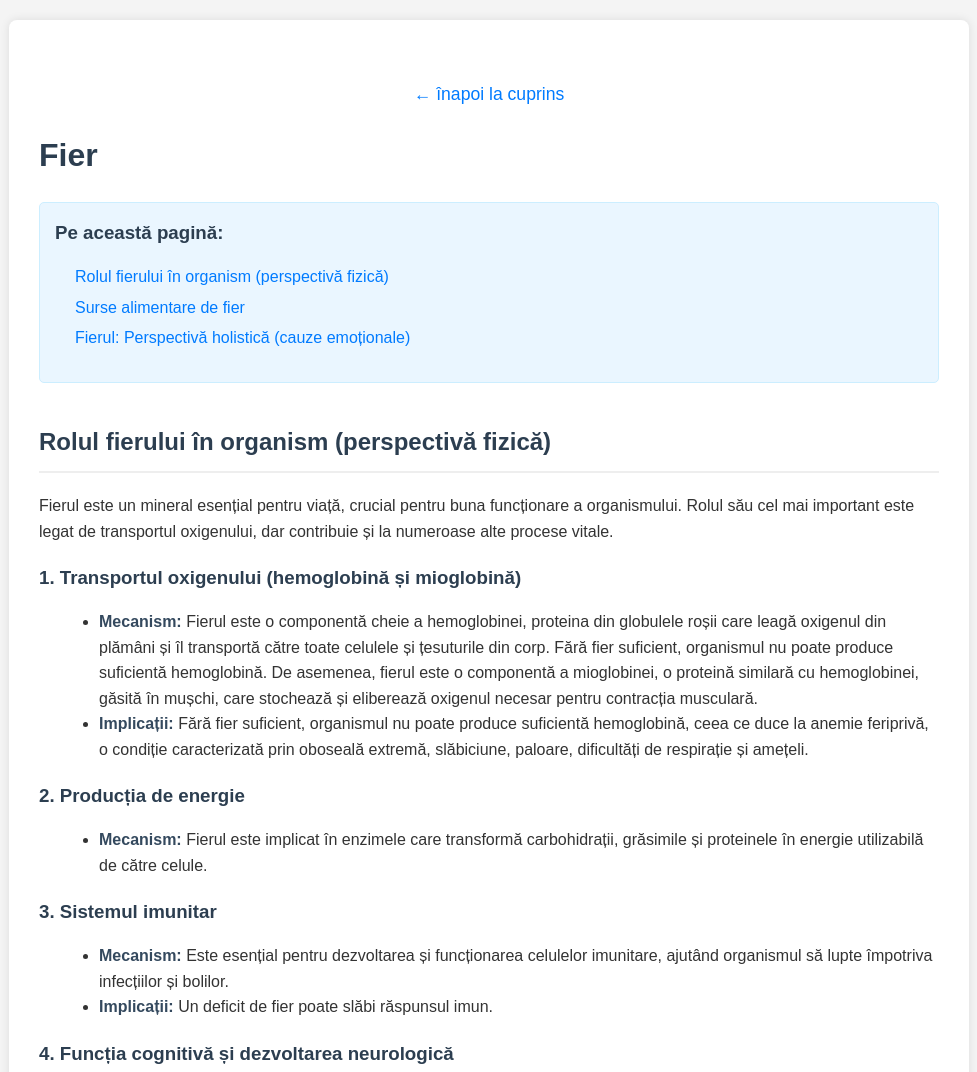
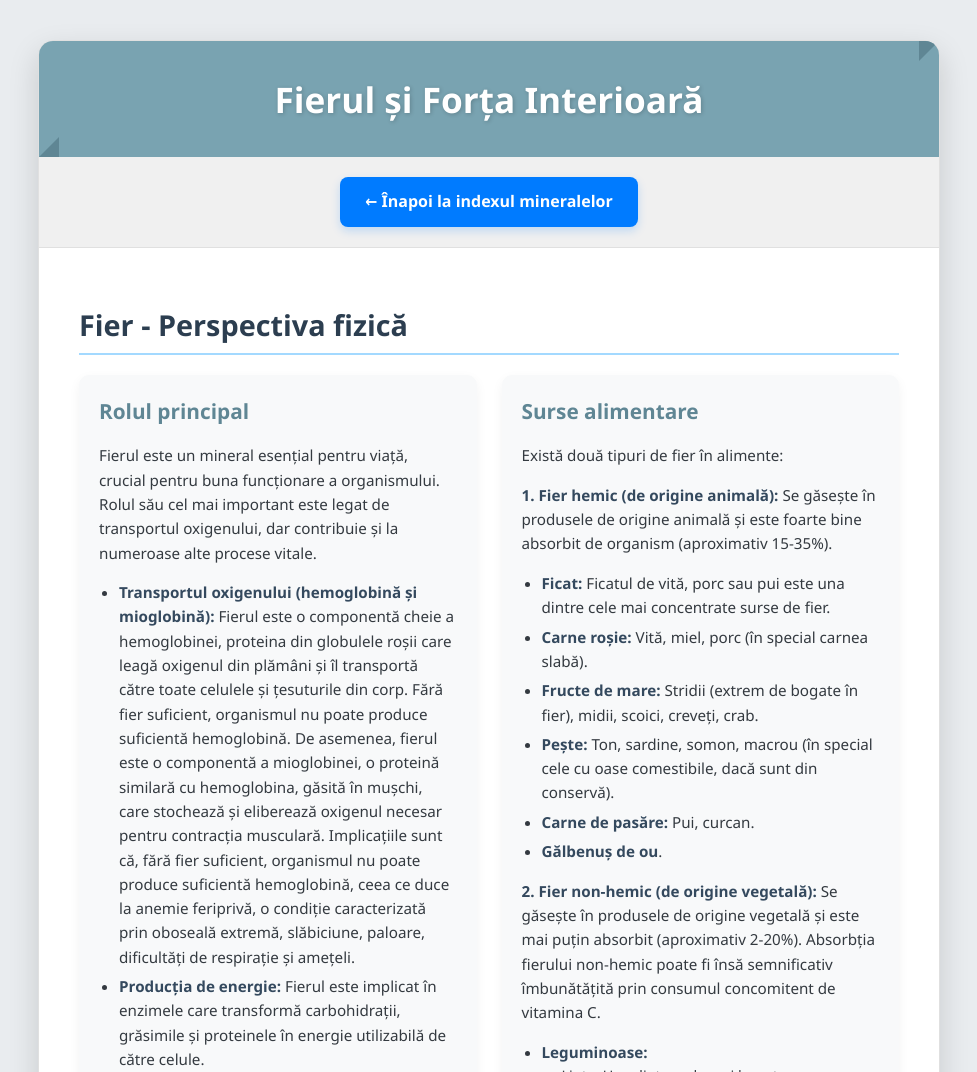
Before and after one commit to Roro44G1/nutrienti, a plain HTML site: page fier.html in a window 1280 px wide. Shown: the top 1072 px of the page, without its empty margins (151-1128 px from the left). Drawn offline with Linux system fonts and the light colour scheme.

Commit message:
Update fier.html

```diff
--- a/fier.html
+++ b/fier.html
@@ -3,150 +3,235 @@
 <head>
     <meta charset="UTF-8">
     <meta name="viewport" content="width=device-width, initial-scale=1.0">
-    <title>Fier - Ghid Minerale</title>
+    <title>Fierul și Forța Interioară</title>
     <style>
         body {
-            font-family: Arial, sans-serif;
+            font-family: 'Segoe UI', Tahoma, Geneva, Verdana, sans-serif;
             line-height: 1.6;
-            margin: 20px;
-            background-color: #f4f4f4;
-            color: #333;
+            margin: 0;
+            background-color: #e9ecef;
+            color: #343a40;
+            display: flex;
+            justify-content: center;
+            padding: 40px 20px;
+            box-sizing: border-box;
         }
-        .container {
+        .infographic-container {
             max-width: 900px;
-            margin: auto;
-            background: #fff;
-            padding: 30px;
-            border-radius: 8px;
-            box-shadow: 0 0 10px rgba(0, 0, 0, 0.1);
+            width: 100%;
+            background: #ffffff;
+            border-radius: 15px;
+            box-shadow: 0 12px 30px rgba(0, 0, 0, 0.15);
+            overflow: hidden;
+            border: 1px solid #e0e0e0;
         }
-        h1, h2, h3 {
+        .infographic-header {
+            background-color: #79a3b1;
+            color: white;
+            padding: 30px 20px;
+            text-align: center;
+            font-size: 2.2em;
+            font-weight: 700;
+            text-shadow: 1px 1px 4px rgba(0,0,0,0.2);
+            position: relative;
+        }
+        .infographic-header:before, .infographic-header:after {
+            content: '';
+            position: absolute;
+            width: 0;
+            height: 0;
+            border-style: solid;
+        }
+        .infographic-header:before {
+            border-width: 0 0 20px 20px;
+            border-color: transparent transparent #5f8694 transparent;
+            bottom: 0;
+            left: 0;
+        }
+        .infographic-header:after {
+            border-width: 20px 20px 0 0;
+            border-color: #5f8694 transparent transparent transparent;
+            top: 0;
+            right: 0;
+        }
+
+        .section {
+            padding: 30px 40px;
+            border-bottom: 1px solid #f0f0f0;
+            display: flex;
+            flex-direction: column;
+            align-items: flex-start;
+        }
+        .section:last-child {
+            border-bottom: none;
+        }
+
+        .section-title {
+            font-size: 1.8em;
             color: #2c3e50;
+            margin-bottom: 20px;
+            font-weight: 600;
+            border-bottom: 2px solid #a3d9ff;
+            padding-bottom: 5px;
+            align-self: stretch;
         }
-        h2 {
-            border-bottom: 2px solid #eee;
-            padding-bottom: 10px;
-            margin-top: 40px;
+        .section-content {
+            display: flex;
+            flex-wrap: wrap;
+            gap: 25px;
+            width: 100%;
         }
-        h3 {
-            margin-bottom: 5px; /* Spațiere redusă după h3 */
+        .subsection {
+            flex: 1;
+            min-width: 280px;
+            background-color: #f8f9fa;
+            border-radius: 10px;
+            padding: 20px;
+            box-shadow: 0 4px 12px rgba(0, 0, 0, 0.05);
+            transition: transform 0.2s ease;
         }
-        ul, ol {
-            list-style: disc;
-            margin-left: 20px;
+        .subsection:hover {
+            transform: translateY(-5px);
         }
-        ol {
-            list-style: decimal;
+        .subsection-title {
+            font-size: 1.3em;
+            color: #5f8694;
+            margin-top: 0;
+            margin-bottom: 15px;
+            font-weight: 600;
+            display: flex;
+            align-items: center;
         }
-        b { /* Stil pentru text aldin */
+        .subsection p, .subsection ul, .subsection ol {
+            font-size: 0.95em;
+            margin-bottom: 10px;
+        }
+        .subsection ul, .subsection ol {
+            padding-left: 20px;
+        }
+        .subsection li {
+            margin-bottom: 5px;
+        }
+        .subsection b {
             color: #34495e;
         }
-        .back-link {
-            display: block;
-            margin-top: 30px;
+        .note {
+            font-size: 0.85em;
+            color: #777;
+            margin-top: 20px;
             text-align: center;
-            font-size: 1.1em;
-            margin-bottom: 20px;
+            width: 100%;
         }
-        a {
-            color: #007bff;
+
+        .subsection ol ul {
+            list-style: circle;
+            margin-left: 15px;
+            margin-top: 5px;
+            margin-bottom: 5px;
+        }
+
+        .icon {
+            font-size: 1.8em;
+            margin-right: 10px;
+            color: #79a3b1;
+            display: inline-block;
+            vertical-align: middle;
+        }
+        .icon-small {
+            font-size: 1.5em;
+            margin-right: 8px;
+            color: #79b18b;
+            display: inline-block;
+            vertical-align: middle;
+        }
+
+        .index-button-container {
+            text-align: center;
+            padding: 20px 40px;
+            background-color: #f0f0f0;
+            border-bottom: 1px solid #e0e0e0;
+        }
+        .index-button {
+            display: inline-block;
+            padding: 12px 25px;
+            background-color: #007bff;
+            color: white;
             text-decoration: none;
+            border-radius: 8px;
+            font-weight: bold;
+            font-size: 1em;
+            transition: background-color 0.2s ease, transform 0.2s ease;
+            box-shadow: 0 4px 10px rgba(0, 123, 255, 0.2);
         }
-        a:hover {
-            text-decoration: underline;
+        .index-button:hover {
+            background-color: #0056b3;
+            transform: translateY(-2px);
         }
-        .internal-toc {
-            background-color: #eaf6ff;
-            border: 1px solid #cceeff;
-            border-radius: 5px;
-            padding: 15px;
-            margin-bottom: 30px;
+
+        .footer-copyright {
+            text-align: center;
+            padding: 20px 0;
+            font-size: 0.85em;
+            color: #6c757d;
+            border-top: 1px solid #e0e0e0;
+            margin-top: 20px;
         }
-        .internal-toc h3 {
-            margin-top: 0;
-            color: #2c3e50;
+
+        @media (max-width: 768px) {
+            .section-content {
+                flex-direction: column;
             }
-        .internal-toc ul {
-            list-style: none;
-            padding: 0;
+            .subsection {
+                min-width: unset;
             }
-        .internal-toc li {
-            margin-bottom: 5px;
+            .infographic-header {
+                font-size: 1.8em;
+            }
+            .section-title {
+                font-size: 1.5em;
+            }
         }
     </style>
 </head>
 <body>
-    <div class="container">
-        <a href="index.html" class="back-link">&larr; înapoi la cuprins</a>
+    <div class="infographic-container">
+        <div class="infographic-header">
+            Fierul și Forța Interioară
+        </div>
 
-        <h1>Fier</h1>
+        <div class="index-button-container">
+            <a href="index.html" class="index-button">&larr; Înapoi la indexul mineralelor</a>
+        </div>
 
-        <div class="internal-toc">
-            <h3>Pe această pagină:</h3>
+        <div class="section">
+            <h2 class="section-title">Fier - Perspectiva fizică</h2>
+            <div class="section-content">
+                <div class="subsection">
+                    <h3 class="subsection-title">Rolul principal</h3>
+                    <p>Fierul este un mineral esențial pentru viață, crucial pentru buna funcționare a organismului. Rolul său cel mai important este legat de transportul oxigenului, dar contribuie și la numeroase alte procese vitale.</p>
                     <ul>
-                <li><a href="#rolul-fizic">Rolul fierului în organism (perspectivă fizică)</a></li>
-                <li><a href="#surse-alimentare">Surse alimentare de fier</a></li>
-                <li><a href="#perspectiva-holistica">Fierul: Perspectivă holistică (cauze emoționale)</a></li>
+                        <li><b>Transportul oxigenului (hemoglobină și mioglobină):</b> Fierul este o componentă cheie a hemoglobinei, proteina din globulele roșii care leagă oxigenul din plămâni și îl transportă către toate celulele și țesuturile din corp. Fără fier suficient, organismul nu poate produce suficientă hemoglobină. De asemenea, fierul este o componentă a mioglobinei, o proteină similară cu hemoglobina, găsită în mușchi, care stochează și eliberează oxigenul necesar pentru contracția musculară. Implicațiile sunt că, fără fier suficient, organismul nu poate produce suficientă hemoglobină, ceea ce duce la anemie feriprivă, o condiție caracterizată prin oboseală extremă, slăbiciune, paloare, dificultăți de respirație și amețeli.</li>
+                        <li><b>Producția de energie:</b> Fierul este implicat în enzimele care transformă carbohidrații, grăsimile și proteinele în energie utilizabilă de către celule.</li>
+                        <li><b>Sistemul imunitar:</b> Este esențial pentru dezvoltarea și funcționarea celulelor imunitare, ajutând organismul să lupte împotriva infecțiilor și bolilor. Implicațiile sunt că un deficit de fier poate slăbi răspunsul imun.</li>
+                        <li><b>Funcția cognitivă și dezvoltarea neurologică:</b> Fierul este crucial pentru dezvoltarea normală a creierului și a sistemului nervos, influențând memoria, concentrația și capacitatea de învățare.</li>
+                        <li><b>Sinteza ADN-ului:</b> Joacă un rol în procesul de sinteză a ADN-ului, materialul genetic al celulelor.</li>
+                        <li><b>Sănătatea pielii, părului și unghiilor:</b> Contribuie la oxigenarea și nutriția corespunzătoare a celulelor din piele, păr și unghii. Implicațiile sunt căderea părului, unghiile fragile și pielea palidă pot fi semne ale deficitului de fier.</li>
+                        <li><b>Sinteza hormonală:</b> Fierul este implicat în producția anumitor hormoni, inclusiv cei tiroidieni.</li>
                     </ul>
                 </div>
-
-        <h2 id="rolul-fizic">Rolul fierului în organism (perspectivă fizică)</h2>
-        <p>Fierul este un mineral esențial pentru viață, crucial pentru buna funcționare a organismului. Rolul său cel mai important este legat de transportul oxigenului, dar contribuie și la numeroase alte procese vitale.</p>
-
-        <h3>1. Transportul oxigenului (hemoglobină și mioglobină)</h3>
-        <ul>
-            <li><b>Mecanism:</b> Fierul este o componentă cheie a hemoglobinei, proteina din globulele roșii care leagă oxigenul din plămâni și îl transportă către toate celulele și țesuturile din corp. Fără fier suficient, organismul nu poate produce suficientă hemoglobină. De asemenea, fierul este o componentă a mioglobinei, o proteină similară cu hemoglobinei, găsită în mușchi, care stochează și eliberează oxigenul necesar pentru contracția musculară.</li>
-            <li><b>Implicații:</b> Fără fier suficient, organismul nu poate produce suficientă hemoglobină, ceea ce duce la anemie feriprivă, o condiție caracterizată prin oboseală extremă, slăbiciune, paloare, dificultăți de respirație și amețeli.</li>
-        </ul>
-
-        <h3>2. Producția de energie</h3>
-        <ul>
-            <li><b>Mecanism:</b> Fierul este implicat în enzimele care transformă carbohidrații, grăsimile și proteinele în energie utilizabilă de către celule.</li>
-        </ul>
-
-        <h3>3. Sistemul imunitar</h3>
-        <ul>
-            <li><b>Mecanism:</b> Este esențial pentru dezvoltarea și funcționarea celulelor imunitare, ajutând organismul să lupte împotriva infecțiilor și bolilor.</li>
-            <li><b>Implicații:</b> Un deficit de fier poate slăbi răspunsul imun.</li>
-        </ul>
-
-        <h3>4. Funcția cognitivă și dezvoltarea neurologică</h3>
-        <ul>
-            <li><b>Mecanism:</b> Fierul este crucial pentru dezvoltarea normală a creierului și a sistemului nervos, influențând memoria, concentrația și capacitatea de învățare.</li>
-        </ul>
-
-        <h3>5. Sinteza ADN-ului</h3>
-        <ul>
-            <li><b>Mecanism:</b> Joacă un rol în procesul de sinteză a ADN-ului, materialul genetic al celulelor.</li>
-        </ul>
-
-        <h3>6. Sănătatea pielii, părului și unghiilor</h3>
-        <ul>
-            <li><b>Mecanism:</b> Contribuie la oxigenarea și nutriția corespunzătoare a celulelor din piele, păr și unghii.</li>
-            <li><b>Implicații:</b> Căderea părului, unghiile fragile și pielea palidă pot fi semne ale deficitului de fier.</li>
-        </ul>
-
-        <h3>7. Sinteza hormonală</h3>
-        <ul>
-            <li><b>Mecanism:</b> Fierul este implicat în producția anumitor hormoni, inclusiv cei tiroidieni.</li>
-        </ul>
-
-        <h2 id="surse-alimentare">Surse alimentare de fier</h2>
+                <div class="subsection">
+                    <h3 class="subsection-title">Surse alimentare</h3>
                     <p>Există două tipuri de fier în alimente:</p>
-
-        <h3>1. Fier hemic (de origine animală)</h3>
-        <p>Se găsește în produsele de origine animală și este foarte bine absorbit de organism (aproximativ 15-35%).</p>
+                    <p><b>1. Fier hemic (de origine animală):</b> Se găsește în produsele de origine animală și este foarte bine absorbit de organism (aproximativ 15-35%).</p>
                     <ul>
                         <li><b>Ficat:</b> Ficatul de vită, porc sau pui este una dintre cele mai concentrate surse de fier.</li>
                         <li><b>Carne roșie:</b> Vită, miel, porc (în special carnea slabă).</li>
                         <li><b>Fructe de mare:</b> Stridii (extrem de bogate în fier), midii, scoici, creveți, crab.</li>
                         <li><b>Pește:</b> Ton, sardine, somon, macrou (în special cele cu oase comestibile, dacă sunt din conservă).</li>
                         <li><b>Carne de pasăre:</b> Pui, curcan.</li>
-            <li><b>Gălbenuș de ou.</b></li>
+                        <li><b>Gălbenuș de ou</b>.</li>
                     </ul>
-
-        <h3>2. Fier non-hemic (de origine vegetală)</h3>
-        <p>Se găsește în produsele de origine vegetală și este mai puțin absorbit (aproximativ 2-20%). Absorbția fierului non-hemic poate fi însă semnificativ îmbunătățită prin consumul concomitent de vitamina C.</p>
+                    <p><b>2. Fier non-hemic (de origine vegetală):</b> Se găsește în produsele de origine vegetală și este mai puțin absorbit (aproximativ 2-20%). Absorbția fierului non-hemic poate fi însă semnificativ îmbunătățită prin consumul concomitent de vitamina C.</p>
                     <ul>
                         <li><b>Leguminoase:</b>
                             <ul>
@@ -195,7 +280,6 @@
                             </ul>
                         </li>
                     </ul>
-
                     <h3>Factori care influențează absorbția fierului:</h3>
                     <ul>
                         <li><b>Vitamina C:</b> Consumul de alimente bogate în vitamina C (citrice, ardei gras, broccoli, roșii) alături de surse de fier non-hemic crește semnificativ absorbția acestuia.</li>
@@ -203,12 +287,18 @@
                         <li><b>Fitați:</b> Găsiți în cereale integrale și leguminoase, pot reduce absorbția fierului. Procese precum înmuierea și fierberea pot reduce conținutul de fitați.</li>
                         <li><b>Calciu:</b> Suplimentele de calciu și alimentele bogate în calciu (lactatele) pot reduce absorbția fierului. Este indicat să le consumi la ore diferite.</li>
                     </ul>
+                </div>
+            </div>
+        </div>
 
-        <h2 id="perspectiva-holistica">Fierul: Perspectivă holistică (cauze emoționale)</h2>
+        <div class="section">
+            <h2 class="section-title">Fier: Perspectiva emoțională</h2>
             <p>Din punct de vedere holistic, fierul este adesea asociat cu <b>vitalitatea, forța, puterea personală, voința și capacitatea de a acționa și de a te manifesta în lume.</b> Sângele, prin care fierul transportă oxigenul, este văzut simbolic ca forța vieții și entuziasmul.</p>
 
-        <h3>Cauze emoționale ale deficitului de fier (anemie):</h3>
-        <p>Când o persoană suferă de deficit de fier și anemie, o perspectivă holistică ar putea explora următoarele aspecte emoționale:</p>
+            <div class="section-content">
+                <div class="subsection">
+                    <h3 class="subsection-title"><span class="icon">💔</span> Deficit</h3>
+                    <p>Un deficit de fier poate fi legat de următoarele aspecte emoționale:</p>
                     <ol>
                         <li><b>Lipsa de entuziasm și de bucurie de viață:</b> Fierul ne dă "scânteia" vitală. O lipsă emoțională de bucurie, o apatie profundă sau un sentiment că "viața este prea grea" pot rezonă cu o lipsă de energie la nivel fizic, reflectată în deficitul de fier.
                             <ul>
@@ -228,9 +318,10 @@
                         <li><b>Tristețe profundă, melancolie, pierderea speranței:</b> Emoțiile de tristețe cronică, doliu neprocesat sau un sentiment de resemnare pot "stinge" focul interior, manifestându-se ca o lipsă de fier.</li>
                         <li><b>Simbolismul sângelui:</b> Sângele este purtătorul vieții, al identității și al legăturilor familiale. Din perspectivă holistică, s-ar putea explora și "pierderi emoționale" sau sentimente de "golire", de "a fi drenat" energetic de situații sau persoane.</li>
                     </ol>
-
-        <h3>Cauze emoționale ale excesului de fier (hemocromatoză):</h3>
-        <p>Excesul de fier este mai rar și adesea legat de condiții genetice sau de transfuzii repetate. Totuși, din perspectiva holistică, unde fiecare dezechilibru are o semnificație, am putea explora:</p>
+                </div>
+                <div class="subsection">
+                    <h3 class="subsection-title"><span class="icon">⚡</span> Exces</h3>
+                    <p>Un exces de fier este mai rar și adesea legat de condiții genetice (hemocromatoza ereditară) sau de transfuzii repetate. Totuși, din perspectiva holistică, unde fiecare dezechilibru are o semnificație, am putea explora:</p>
                     <ol>
                         <li><b>Rigiditate și încăpățânare:</b> Fierul este un metal dur, asociat cu structura. Un exces ar putea simboliza o rigiditate emoțională, o inflexibilitate, o dificultate de a te adapta sau de a lăsa lucrurile să curgă.
                             <ul>
@@ -241,32 +332,44 @@
                         <li><b>Tendința de a "ține prea mult" sau de a nu "elibera":</b> Organismul reglează absorbția fierului, dar nu are un mecanism eficient de eliminare a excesului. Emoțional, acest lucru s-ar putea traduce printr-o dificultate de a renunța la trecut, la resentimente, la control, sau o tendință de a acumula (nu doar fier, ci și emoții sau posesiuni).</li>
                         <li><b>Nevoi excesive de control:</b> O nevoie puternică de a controla mediul sau pe ceilalți, reflectând o lipsă de încredere în fluxul vieții.</li>
                     </ol>
+                </div>
+            </div>
+        </div>
 
-        <h3>Recomandări holistice:</h3>
-        <p>Pentru a aborda aceste dezechilibre din perspectivă holistică, pe lângă tratamentul medical necesar, se pot recomanda:</p>
+        <div class="section">
+            <h2 class="section-title">Calea spre echilibru</h2>
+            <div class="section-content">
+                <div class="subsection">
+                    <h3 class="subsection-title"><span class="icon-small">🧘‍♀️</span> Deficit</h3>
                     <ul>
-            <li><b>Pentru deficit (lipsă de vitalitate):</b>
+                        <li><b>Practici care încurajează bucuria și entuziasmul</b> (hobby-uri, artă, muzică).</li>
+                        <li><b>Exerciții fizice ușoare, mers în natură</b> pentru "împământare".</li>
+                        <li><b>Meditație și vizualizare</b> pentru a reconecta cu sursa de energie interioară.</li>
+                        <li><b>Terapii</b> care ajută la eliberarea tristeții sau a traumelor emoționale.</li>
+                        <li><b>Afirmații pozitive</b> despre forță, energie și curaj.</li>
+                    </ul>
+                </div>
+                <div class="subsection">
+                    <h3 class="subsection-title"><span class="icon-small">🌿</span> Exces</h3>
                     <ul>
-                    <li>Practici care încurajează bucuria și entuziasmul (hobby-uri, artă, muzică).</li>
-                    <li>Exerciții fizice ușoare, mers în natură pentru "împământare".</li>
-                    <li>Meditație și vizualizare pentru a reconecta cu sursa de energie interioară.</li>
-                    <li>Terapii care ajută la eliberarea tristeții sau a traumelor emoționale.</li>
-                    <li>Afirmații pozitive despre forță, energie și curaj.</li>
+                        <li><b>Practici de eliberare emoțională</b> (jurnal, terapie, exprimare artistică a furiei).</li>
+                        <li><b>Exerciții de flexibilitate</b> (yoga, stretching) care ajută și la nivel mental.</li>
+                        <li><b>Meditație</b> pentru a cultiva acceptarea și a renunța la control.</li>
+                        <li><b>Lucrul cu iertarea</b> și eliberarea resentimentelor.</li>
+                        <li><b>Activități</b> care încurajează "curățarea" și "detoxifierea" pe toate planurile.</li>
                     </ul>
-            </li>
-            <li><b>Pentru exces (rigiditate, furie):</b>
-                <ul>
-                    <li>Practici de eliberare emoțională (jurnal, terapie, exprimare artistică a furiei).</li>
-                    <li>Exerciții de flexibilitate (yoga, stretching) care ajută și la nivel mental.</li>
-                    <li>Meditație pentru a cultiva acceptarea și a renunța la control.</li>
-                    <li>Lucrul cu iertarea și eliberarea resentimentelor.</li>
-                    <li>Activități care încurajează "curățarea" și "detoxifierea" pe toate planurile.</li>
-                </ul>
-            </li>
-        </ul>
-        <p>Este esențial ca orice abordare holistică să fie <b>complementară</b> tratamentului medical și să nu îl înlocuiască, mai ales în cazul unor afecțiuni serioase. Un terapeut holistic poate lucra alături de un medic pentru a oferi o îngrijire integrată.</p>
+                </div>
+            </div>
+            <p class="note">Este esențial ca orice abordare holistică să fie <b>complementară</b> tratamentului medical și să nu îl înlocuiască, mai ales în cazul unor afecțiuni serioase. Un terapeut holistic poate lucra alături de un medic pentru a oferi o îngrijire integrată.</p>
+        </div>
 
-        <a href="index.html" class="back-link">&larr; înapoi la cuprins</a>
+        <div class="index-button-container">
+            <a href="index.html" class="index-button">&larr; Înapoi la indexul mineralelor</a>
+        </div>
+
+        <div class="footer-copyright">
+            Copyright &copy; 2025 NUTRISIB
+        </div>
     </div>
 </body>
 </html>
```
Lines whose indentation alone changed are shown as unchanged.
